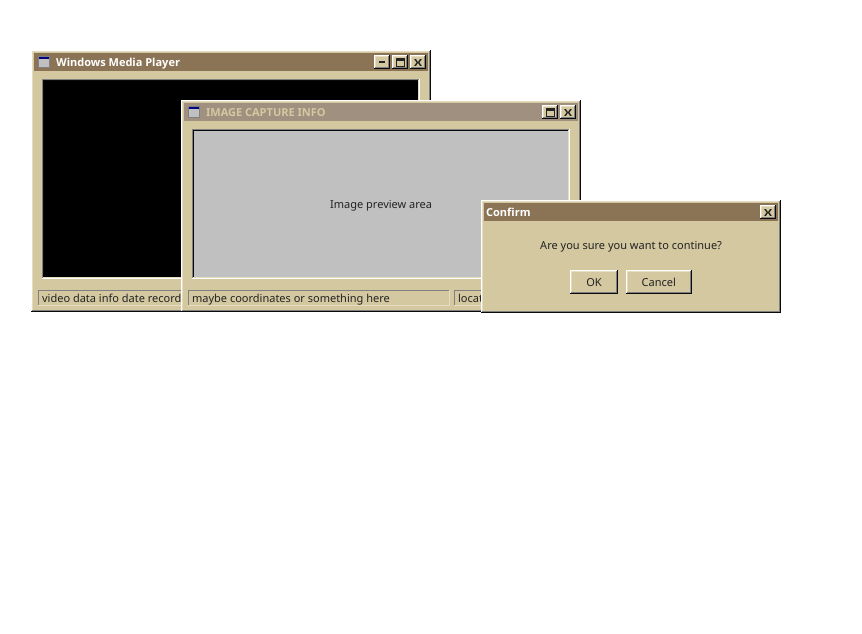
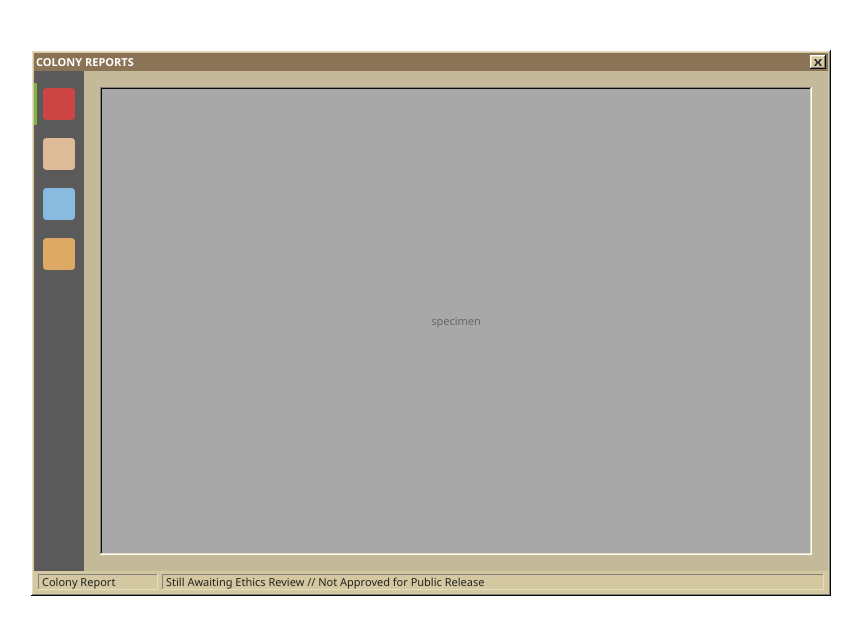
Before and after one commit to colinrlly/colony-report, a Next.js app: page / in a window 1280 px wide. Shown: the top 634 px of the page, without its empty margins (19-881 px from the left). Built offline with nearby package versions, Linux system fonts and the light colour scheme.

Commit message:
Colony report component

```diff
--- a/src/app/page.tsx
+++ b/src/app/page.tsx
@@ -1,74 +1,9 @@
-import {
-  Window,
-  WindowTitleBar,
-  WindowTitle,
-  WindowIcon,
-  WindowControls,
-  WindowContent,
-  WindowStatusBar,
-  WindowStatusField,
-} from "@/components/ui/window";
+import { ColonyReports } from "@/components/colony-reports";
 
 export default function Home() {
   return (
-    <main className="min-h-screen relative">
-      {/* Active Window Example */}
-      <Window className="w-[400px] absolute top-[50px] left-[50px]">
-        <WindowTitleBar>
-          <div className="flex items-center gap-1">
-            <WindowIcon />
-            <WindowTitle>Windows Media Player</WindowTitle>
-          </div>
-          <WindowControls />
-        </WindowTitleBar>
-        <WindowContent>
-          <div className="win98-border-sunken bg-black h-[200px] flex items-center justify-center text-white">
-            Video content area
-          </div>
-        </WindowContent>
-        <WindowStatusBar>
-          <WindowStatusField>video data info date recording etc</WindowStatusField>
-        </WindowStatusBar>
-      </Window>
-
-      {/* Inactive Window Example */}
-      <Window active={false} className="w-[400px] absolute top-[100px] left-[200px]">
-        <WindowTitleBar>
-          <div className="flex items-center gap-1">
-            <WindowIcon />
-            <WindowTitle>IMAGE CAPTURE INFO</WindowTitle>
-          </div>
-          <WindowControls showMinimize={false} />
-        </WindowTitleBar>
-        <WindowContent>
-          <div className="win98-border-sunken bg-[#c0c0c0] h-[150px] flex items-center justify-center">
-            Image preview area
-          </div>
-        </WindowContent>
-        <WindowStatusBar>
-          <WindowStatusField>maybe coordinates or something here</WindowStatusField>
-          <WindowStatusField className="flex-none w-[120px]">location date time</WindowStatusField>
-        </WindowStatusBar>
-      </Window>
-
-      {/* Dialog Example */}
-      <Window className="w-[300px] absolute top-[200px] left-[500px]">
-        <WindowTitleBar>
-          <WindowTitle>Confirm</WindowTitle>
-          <WindowControls showMinimize={false} showMaximize={false} />
-        </WindowTitleBar>
-        <WindowContent className="text-center py-4">
-          <p className="mb-4">Are you sure you want to continue?</p>
-          <div className="flex justify-center gap-2">
-            <button className="px-4 py-1 bg-win98-surface win98-border-raised active:win98-border-pressed">
-              OK
-            </button>
-            <button className="px-4 py-1 bg-win98-surface win98-border-raised active:win98-border-pressed">
-              Cancel
-            </button>
-          </div>
-        </WindowContent>
-      </Window>
+    <main className="min-h-screen relative p-8">
+      <ColonyReports />
     </main>
   );
 }
--- /dev/null
+++ b/src/components/colony-reports.tsx
@@ -0,0 +1,51 @@
+"use client";
+
+import { useState } from "react";
+import {
+  Window,
+  WindowTitleBar,
+  WindowTitle,
+  WindowControls,
+  WindowStatusBar,
+  WindowStatusField,
+} from "@/components/ui/window";
+import { SidebarNav } from "@/components/ui/sidebar-nav";
+import { ReportContent } from "@/components/ui/report-content";
+
+const navItems = [
+  { id: "specimen", color: "#c44", label: "Specimen" },
+  { id: "hand", color: "#db9", label: "Hand Studies" },
+  { id: "flask", color: "#8bd", label: "Chemical Analysis" },
+  { id: "food", color: "#da6", label: "Dietary Observations" },
+];
+
+export function ColonyReports() {
+  const [selectedId, setSelectedId] = useState("specimen");
+
+  return (
+    <Window className="w-[800px] absolute top-[50px] left-[50px]">
+      <WindowTitleBar>
+        <WindowTitle>COLONY REPORTS</WindowTitle>
+        <WindowControls showMinimize={false} showMaximize={false} />
+      </WindowTitleBar>
+
+      <div className="flex h-[500px]">
+        <SidebarNav
+          items={navItems}
+          selectedId={selectedId}
+          onSelect={setSelectedId}
+        />
+        <ReportContent selectedId={selectedId} />
+      </div>
+
+      <WindowStatusBar>
+        <WindowStatusField className="flex-none w-[120px]">
+          Colony Report
+        </WindowStatusField>
+        <WindowStatusField>
+          Still Awaiting Ethics Review // Not Approved for Public Release
+        </WindowStatusField>
+      </WindowStatusBar>
+    </Window>
+  );
+}
--- /dev/null
+++ b/src/components/ui/report-content.tsx
@@ -0,0 +1,15 @@
+"use client";
+
+interface ReportContentProps {
+  selectedId: string;
+}
+
+export function ReportContent({ selectedId }: ReportContentProps) {
+  return (
+    <div className="flex-1 bg-[#c4b998] p-4 flex items-center justify-center">
+      <div className="win98-border-sunken bg-[#a8a8a8] w-full h-full flex items-center justify-center text-[#666]">
+        {selectedId}
+      </div>
+    </div>
+  );
+}
--- /dev/null
+++ b/src/components/ui/sidebar-nav.tsx
@@ -0,0 +1,46 @@
+"use client";
+
+import { cn } from "@/lib/utils";
+
+interface NavItem {
+  id: string;
+  color: string;
+  label: string;
+}
+
+interface SidebarNavProps {
+  items: NavItem[];
+  selectedId: string;
+  onSelect: (id: string) => void;
+}
+
+export function SidebarNav({ items, selectedId, onSelect }: SidebarNavProps) {
+  return (
+    <nav className="flex flex-col bg-[#5a5a5a] w-[50px] py-2">
+      {items.map((item) => (
+        <button
+          key={item.id}
+          onClick={() => onSelect(item.id)}
+          className={cn(
+            "relative flex items-center justify-center",
+            "w-full h-[50px]",
+            "hover:bg-[#6a6a6a]",
+            "transition-colors"
+          )}
+          aria-label={item.label}
+          aria-selected={selectedId === item.id}
+        >
+          {/* Green highlight bar */}
+          {selectedId === item.id && (
+            <div className="absolute left-0 top-1 bottom-1 w-[3px] bg-[#7cb342]" />
+          )}
+          {/* Placeholder icon */}
+          <div
+            className="w-[32px] h-[32px] rounded-sm"
+            style={{ backgroundColor: item.color }}
+          />
+        </button>
+      ))}
+    </nav>
+  );
+}
```
